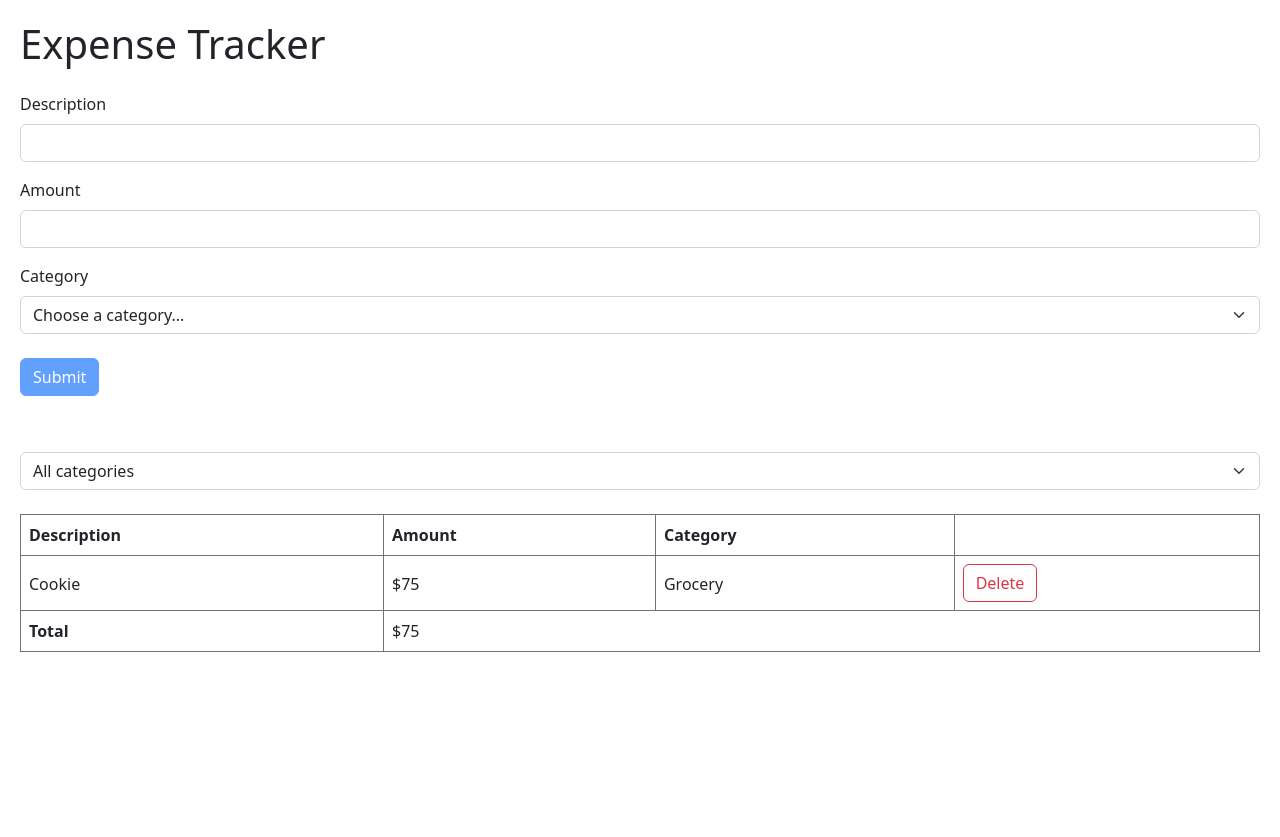
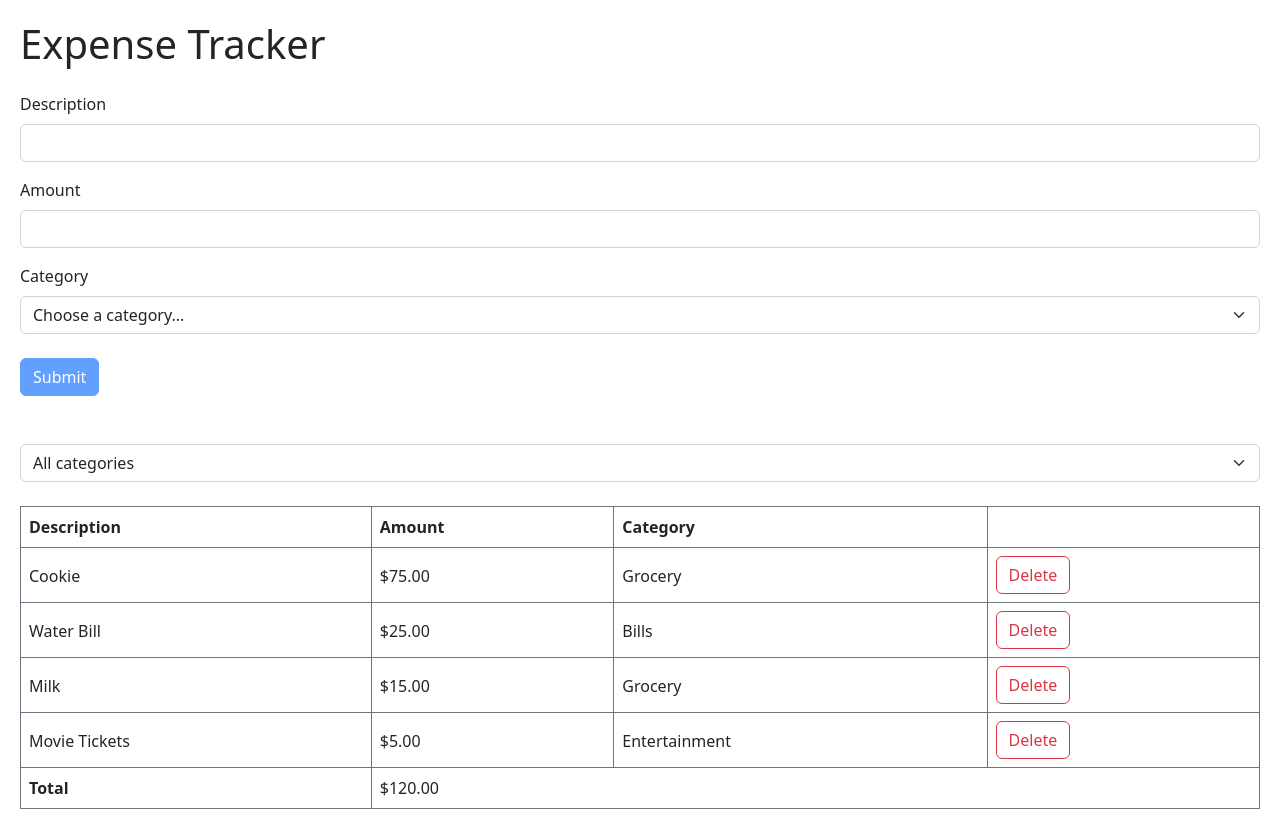
Before and after one commit to animesh0701/expense_tracker, a React (Vite) app: page / in a window 1280 px wide. Before the commit the page ends 800 px from the top, so only its background shows below. Built offline with nearby package versions, Linux system fonts and the light colour scheme.

Commit message:
Optimized the code, removed repeated lines of code, verified with mosh's code

```diff
--- a/src/App.tsx
+++ b/src/App.tsx
@@ -2,6 +2,16 @@ import { useState } from "react";
 import "./App.css";
 import ExpenseForm from "./components/ExpenseForm";
 import ExpenseList from "./components/ExpenseList";
+import ExpenseFilter from "./components/ExpenseFilter";
+
+export const categories = [
+  "Grocery",
+  "Entertainment",
+  "Bills",
+  "Taxes",
+  "Services",
+  "Shopping",
+];
 
 function App() {
   const [list, setList] = useState([
@@ -10,7 +20,28 @@ function App() {
       amount: 75,
       category: "Grocery",
     },
+    {
+      description: "Water Bill",
+      amount: 25,
+      category: "Bills",
+    },
+    {
+      description: "Milk",
+      amount: 15,
+      category: "Grocery",
+    },
+    {
+      description: "Movie Tickets",
+      amount: 5,
+      category: "Entertainment",
+    },
   ]);
+  const [filter, setFilter] = useState("All categories");
+
+  //Set category Filter
+  const Category = (category: string) => {
+    setFilter(category);
+  };
 
   //update Table
   const updateList = (data: {
@@ -26,11 +57,17 @@ function App() {
     setList(list.filter((item) => item.description !== key));
   };
 
+  const expenses =
+    filter === "All categories"
+      ? list
+      : list.filter((item) => item.category === filter);
+
   return (
     <div className="App">
       <h1>Expense Tracker</h1>
       <ExpenseForm formInput={updateList} />
-      <ExpenseList items={list} handleClick={clickHandler} />
+      <ExpenseFilter OnSelectCategory={Category} />
+      <ExpenseList items={expenses} handleClick={clickHandler} />
     </div>
   );
 }
--- /dev/null
+++ b/src/components/ExpenseFilter.tsx
@@ -0,0 +1,31 @@
+import React from "react";
+import { useState } from "react";
+import { categories } from "../App";
+
+interface Props {
+  OnSelectCategory: (category: string) => void;
+}
+
+const ExpenseFilter = ({ OnSelectCategory }: Props) => {
+  return (
+    <div className="mt-2 mb-4">
+      <select
+        className="form-select"
+        name="category"
+        id="category"
+        onChange={(e) => {
+          OnSelectCategory(e.target.value);
+        }}
+      >
+        <option defaultValue="none">All categories</option>
+        {categories.map((category) => (
+          <option value={category} key={category}>
+            {category}
+          </option>
+        ))}
+      </select>
+    </div>
+  );
+};
+
+export default ExpenseFilter;
--- a/src/components/ExpenseForm.tsx
+++ b/src/components/ExpenseForm.tsx
@@ -2,6 +2,7 @@ import React from "react";
 import { useForm, FieldValues } from "react-hook-form";
 import { z } from "zod";
 import { zodResolver } from "@hookform/resolvers/zod";
+import { categories } from "../App";
 
 const schema = z.object({
   description: z
@@ -9,7 +10,7 @@ const schema = z.object({
     .min(3, { message: "description must be at least 3 characters" }),
   amount: z
     .number({ invalid_type_error: "amount is required" })
-    .min(1, { message: "amount must be greater than 0" }),
+    .min(0.01, { message: "amount must be greater than 0" }),
   category: z.string().refine((val) => val !== "Choose a category...", {
     message: "Choose a valid category",
   }),
@@ -19,11 +20,7 @@ const schema = z.object({
 type FormData = z.infer<typeof schema>;
 
 interface Props {
-  formInput: (arg: {
-    description: string;
-    amount: number;
-    category: string;
-  }) => void;
+  formInput: (arg: FormData) => void;
 }
 
 const ExpenseForm = ({ formInput }: Props) => {
@@ -31,19 +28,18 @@ const ExpenseForm = ({ formInput }: Props) => {
   const {
     register,
     handleSubmit,
+    reset,
     formState: { errors, isValid },
   } = useForm<FormData>({ resolver: zodResolver(schema) });
 
-  //to pass data back to the parent component
-  const submitHandler = (data: FieldValues) =>
-    formInput({
-      description: data.description,
-      amount: data.amount,
-      category: data.category,
-    });
-
   return (
-    <form className="mb-5 mt-4" onSubmit={handleSubmit(submitHandler)}>
+    <form
+      className="mb-5 mt-4"
+      onSubmit={handleSubmit((data) => {
+        formInput(data);
+        reset();
+      })}
+    >
       <div className="mb-3 form-group">
         <label htmlFor="description" className="form-label">
           Description
@@ -83,12 +79,11 @@ const ExpenseForm = ({ formInput }: Props) => {
           id="category"
         >
           <option defaultValue="none">Choose a category...</option>
-          <option value="Grocery">Grocery</option>
-          <option value="Entertainment">Entertainment</option>
-          <option value="Bills">Bills</option>
-          <option value="Taxes">Taxes</option>
-          <option value="Services">Services</option>
-          <option value="Shopping">Shopping</option>
+          {categories.map((category) => (
+            <option value={category} key={category}>
+              {category}
+            </option>
+          ))}
         </select>
         {errors.category && (
           <p className="text-danger">{errors.category.message}</p>
--- a/src/components/ExpenseList.tsx
+++ b/src/components/ExpenseList.tsx
@@ -6,40 +6,8 @@ interface Props {
 }
 
 const ExpenseList = ({ items, handleClick }: Props) => {
-  const [filter, setFilter] = useState("All categories");
-
-  const amounts =
-    filter === "All categories"
-      ? items.map((item) => {
-          return item.amount;
-        })
-      : items.map((item) => {
-          if (item.category === filter) return item.amount;
-          else return 0;
-        });
-  const total = amounts.reduce((total, amount) => total + amount, 0);
-
   return (
     <div className="d-flex align-content-around flex-column">
-      <div className="mt-2 mb-4">
-        <select
-          className="form-select"
-          name="category"
-          id="category"
-          onChange={(e) => {
-            setFilter(e.target.value);
-          }}
-        >
-          <option defaultValue="none">All categories</option>
-          <option value="Grocery">Grocery</option>
-          <option value="Entertainment">Entertainment</option>
-          <option value="Bills">Bills</option>
-          <option value="Taxes">Taxes</option>
-          <option value="Services">Services</option>
-          <option value="Shopping">Shopping</option>
-        </select>
-      </div>
-
       <table className="table table-bordered border-secondary mb-2 p-2">
         <thead>
           <tr>
@@ -50,11 +18,10 @@ const ExpenseList = ({ items, handleClick }: Props) => {
           </tr>
         </thead>
         <tbody>
-          {filter === "All categories"
-            ? items.map((item) => (
+          {items.map((item) => (
             <tr key={item.description}>
               <td className="pt-3 pb-1">{item.description}</td>
-                  <td className="pt-3 pb-1">${item.amount}</td>
+              <td className="pt-3 pb-1">${item.amount.toFixed(2)}</td>
               <td className="pt-3 pb-1">{item.category}</td>
               <td>
                 <button
@@ -67,33 +34,13 @@ const ExpenseList = ({ items, handleClick }: Props) => {
                 </button>
               </td>
             </tr>
-              ))
-            : items.map(
-                (item) =>
-                  filter === item.category && (
-                    <tr key={item.description}>
-                      <td className="pt-3 pb-1">{item.description}</td>
-                      <td className="pt-3 pb-1">{item.amount}</td>
-                      <td className="pt-3 pb-1">{item.category}</td>
-                      <td>
-                        <button
-                          onClick={() => {
-                            handleClick(item.description);
-                          }}
-                          className="btn btn-outline-danger"
-                        >
-                          Delete
-                        </button>
-                      </td>
-                    </tr>
-                  )
-              )}
+          ))}
           <tr>
             <th scope="row" className="pt-2 pb-2">
               Total
             </th>
             <td className="pt-2 pb-2" colSpan={3}>
-              ${total}
+              ${items.reduce((acc, item) => item.amount + acc, 0).toFixed(2)}
             </td>
           </tr>
         </tbody>
```
Lines whose indentation alone changed are shown as unchanged.
